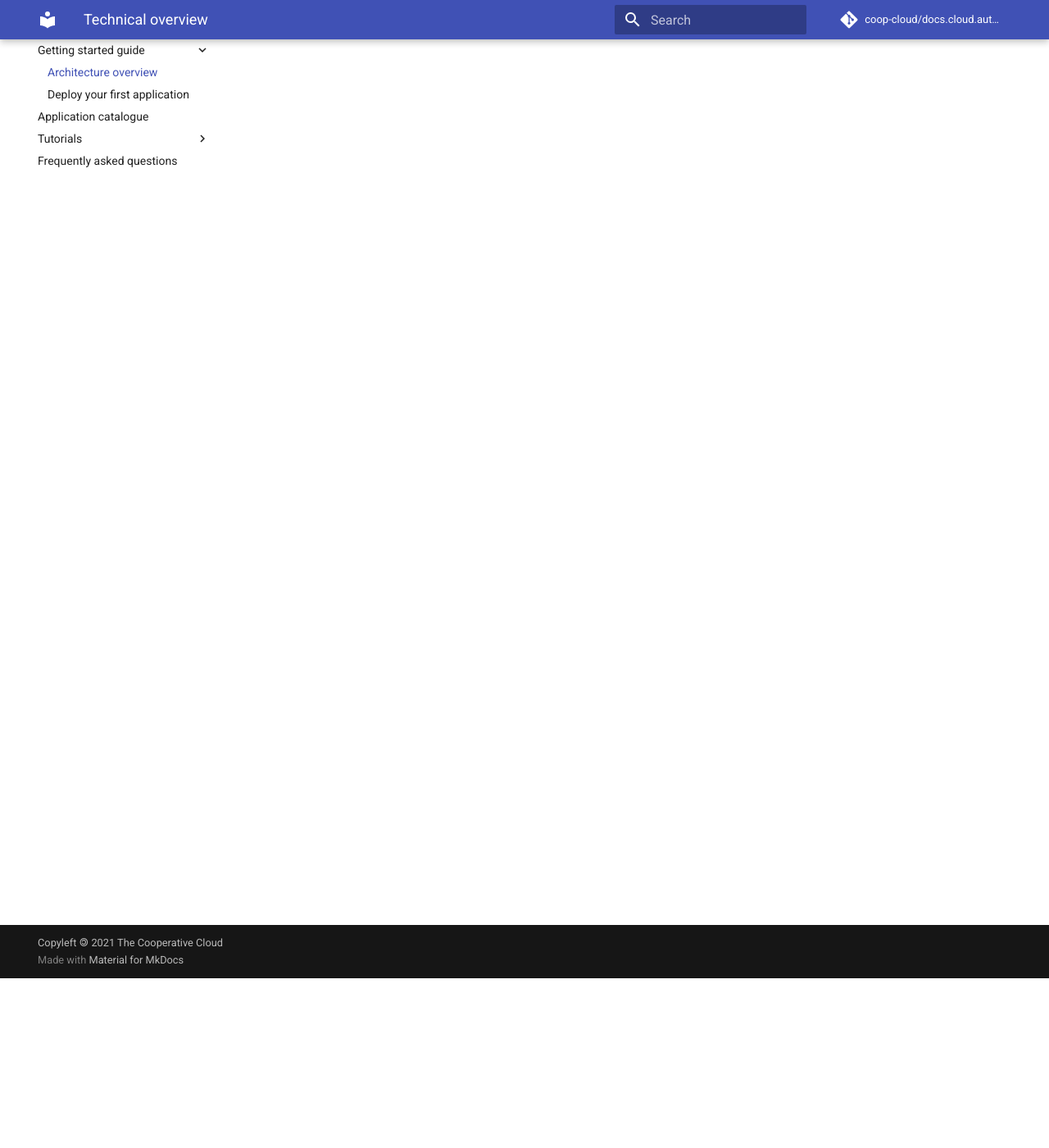
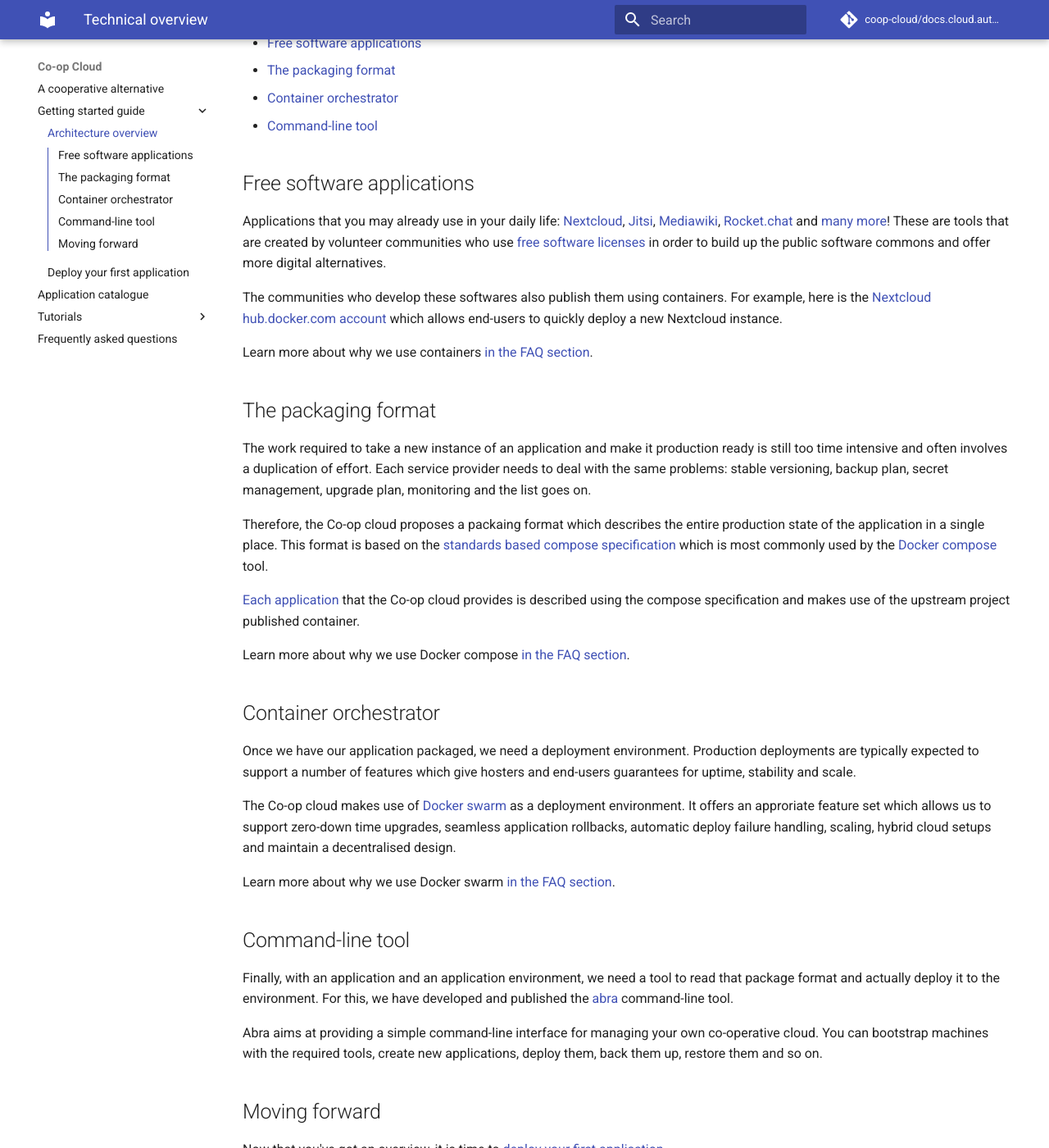
Before and after one commit to mayel/docs.coopcloud.tech, an MkDocs documentation site: the page built from docs/overview.md, in a window 1280 px wide and 1400 px high, scrolled down 207 px. Shown: the whole window at 82% size. Built offline with MkDocs 1.6.1 and Material for MkDocs 9.7.7, drawn with Linux system fonts in a browser that asks for light colours; some of the changed text lies outside the part shown.

Commit message:
Add overview page

```diff
--- a/docs/overview.md
+++ b/docs/overview.md
@@ -2,4 +2,63 @@
 title: Technical overview
 ---
 
-TODO.
+The Co-op Cloud is made up of a few simple, composable pieces. The system does not rely on any one specific implementation: each part may be replaced and extended as needed.
+
+- [Free software applications](#free-software-applications)
+- [The packaging format](#the-packaging-format)
+- [Container orchestrator](#container-orchestrator)
+- [Command-line tool](#command-line-tool)
+
+## Free software applications
+
+Applications that you may already use in your daily life: [Nextcloud], [Jitsi], [Mediawiki], [Rocket.chat] and [many more]! These are tools that are created by volunteer communities who use [free software licenses] in order to build up the public software commons and offer more digital alternatives.
+
+The communities who develop these softwares also publish them using containers. For example, here is the [Nextcloud hub.docker.com account] which allows end-users to quickly deploy a new Nextcloud instance.
+
+Learn more about why we use containers [in the FAQ section](faq/#why-do-you-use-containers).
+
+[nextcloud]: https://nextcloud.com
+[jitsi]: https://jitsi.org
+[mediawiki]: https://mediawiki.org
+[rocket.chat]: https://rocket.chat
+[many more]: /apps/
+[free software licenses]: https://www.gnu.org/philosophy/free-sw.html
+[nextcloud hub.docker.com account]: https://hub.docker.com/_/nextcloud
+
+## The packaging format
+
+The work required to take a new instance of an application and make it production ready is still too time intensive and often involves a duplication of effort. Each service provider needs to deal with the same problems: stable versioning, backup plan, secret management, upgrade plan, monitoring and the list goes on.
+
+Therefore, the Co-op cloud proposes a packaing format which describes the entire production state of the application in a single place. This format is based on the [standards based compose specification] which is most commonly used by the [Docker compose] tool.
+
+[Each application] that the Co-op cloud provides is described using the compose specification and makes use of the upstream project published container.
+
+Learn more about why we use Docker compose [in the FAQ section](faq/#why-do-you-use-docker-compose).
+
+[standards based compose specification]: https://compose-spec.io
+[docker compose]: https://docs.docker.com/compose/
+[each application]: /apps/
+
+## Container orchestrator
+
+Once we have our application packaged, we need a deployment environment. Production deployments are typically expected to support a number of features which give hosters and end-users guarantees for uptime, stability and scale.
+
+The Co-op cloud makes use of [Docker swarm] as a deployment environment. It offers an approriate feature set which allows us to support zero-down time upgrades, seamless application rollbacks, automatic deploy failure handling, scaling, hybrid cloud setups and maintain a decentralised design.
+
+Learn more about why we use Docker swarm [in the FAQ section](faq/#why-do-you-use-docker-swarm).
+
+[docker swarm]: https://docs.docker.com/engine/swarm/
+
+## Command-line tool
+
+Finally, with an application and an application environment, we need a tool to read that package format and actually deploy it to the environment. For this, we have developed and published the [abra] command-line tool.
+
+Abra aims at providing a simple command-line interface for managing your own co-operative cloud. You can bootstrap machines with the required tools, create new applications, deploy them, back them up, restore them and so on.
+
+[abra]: https://git.autonomic.zone/coop-cloud/abra
+
+## Moving forward
+
+Now that you've got an overview, it is time to [deploy your first application].
+
+[deploy your first application]: /deploy/
```
